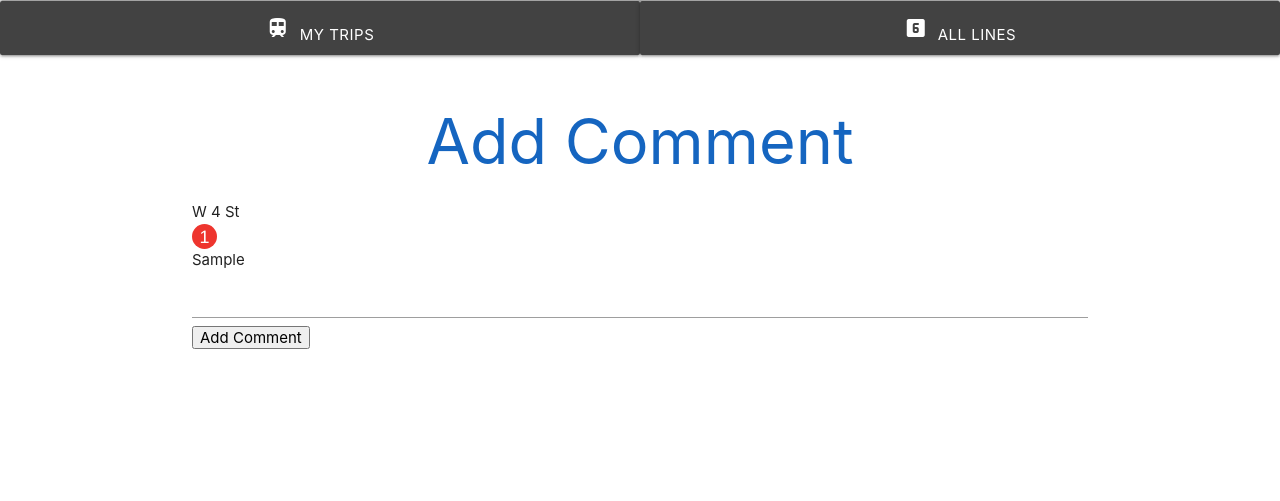
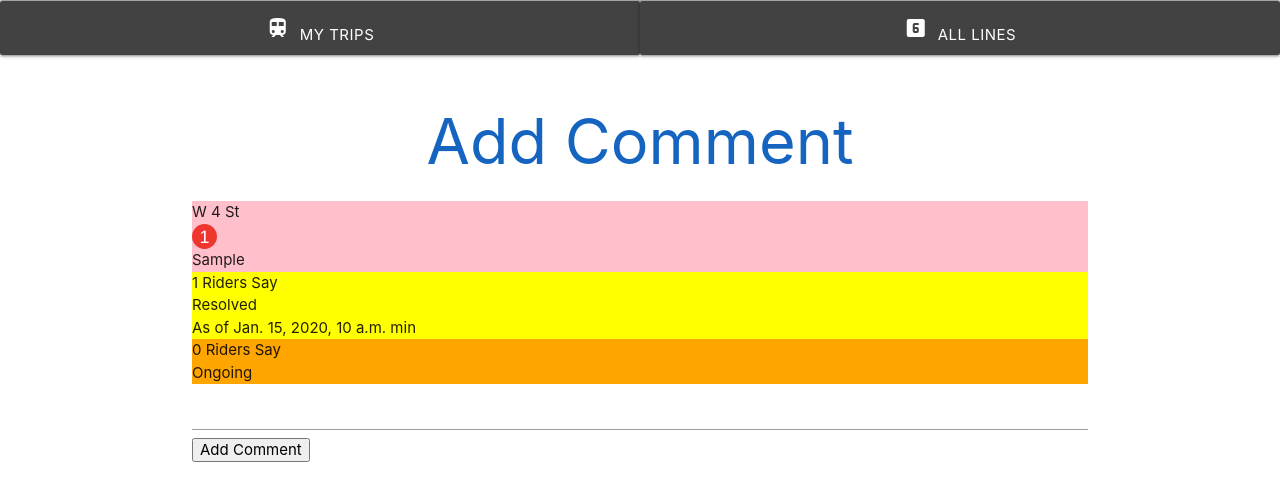
Before and after one commit to mikefeldberg/getting-there, a Django app: page /alerts/1/add_comment in a window 1280 px wide. Shown: the part 64-565 px from the top of the page. Run offline with Django 3.2, Linux system fonts and the light colour scheme; data comes from the database, SQL or seed files in the repository; tables that the repository leaves empty hold one stand-in row (values such as "Sample post").

Commit message:
add all data to new comment view (#21)

```diff
--- a/main/templates/comments/new.html
+++ b/main/templates/comments/new.html
@@ -6,16 +6,30 @@
 
 <h1>Add Comment</h1>
 
-<div>
-    {{ alert.station.name }}
-</div>
-
-<div class="line-emblem line-emblem-md {% if alert.line.express %} diamond {% endif %}" style="background-color:{{ alert.line.color }};color:{{ alert.line.text_color }}">
-    {{ alert.line.name }}
-</div>
-
-<div>
-    {{ alert.direction }}
+<div name="status-container" style="background-color:grey">
+    <div style="background-color:pink">
+        <div>{{ alert.station.name }}</div>
+        <div class="line-emblem line-emblem-md {% if alert.line.express %} diamond {% endif %}" style="background-color:{{ alert.line.color }};color:{{ alert.line.text_color }}">
+            {{ alert.line.name }}
+        </div>
+        <div>{{ alert.direction }}</div>
+    </div>
+    <div style="background-color:blue" id="vote-container">
+        <div style="background-color:yellow" id="vote-resolved-container">
+            <div>{{ resolved_tally }} Riders Say</div>
+            <div>Resolved</div>
+            {% if resolved_tally >= 1 %}
+                <div>As of {{ resolved_last }} min</div>
+            {% endif %}
+        </div>
+        <div style="background-color:orange" id="vote-ongoing-container">
+            <div>{{ ongoing_tally }} Riders Say</div>
+            <div>Ongoing</div>
+            {% if ongoing_tally >= 1 %}
+                <div>As of {{ ongoing_last }} min</div>
+            {% endif %}
+        </div>
+    </div>
 </div>
 
 <form action="" method="POST">
--- a/main/views.py
+++ b/main/views.py
@@ -411,6 +411,29 @@ def comments_new(request, alert_id):
         comment.save()
         return redirect('alerts_detail', alert_id=alert_id)
 
+
+    alert = Alert.objects.filter(id=alert_id, deleted_at=None).first()
+    user_id = request.user.id
+
+    all_votes = Vote.objects.filter(alert_id=alert_id).values('resolved', 'created_at', 'updated_at')
+    votes = []
+    resolved_last = None
+    ongoing_last = None
+    resolved_as_of = None
+    ongoing_as_of = None
+
+    for vote in all_votes:
+        votes.append(vote['resolved'])
+
+        if vote['resolved'] == True:
+            resolved_last = vote['updated_at']
+        if vote['resolved'] == False:
+            ongoing_last = vote['updated_at']
+
+    resolved_tally = votes.count(True)
+    ongoing_tally = votes.count(False)
+
+
     current_user = Alert.objects.filter(
         id=alert_id
     ).values(
@@ -421,4 +444,14 @@ def comments_new(request, alert_id):
 
     alert = Alert.objects.filter(id=alert_id).first()
 
-    return render(request, 'comments/new.html', {'alert': alert, 'current_user': current_user})
+    return render(
+        request, 'comments/new.html',
+        {
+            'alert': alert,
+            'current_user': current_user,
+            'resolved_tally': resolved_tally,
+            'ongoing_tally': ongoing_tally,
+            'resolved_last': resolved_last,
+            'ongoing_last': ongoing_last,
+        }
+    )
```
